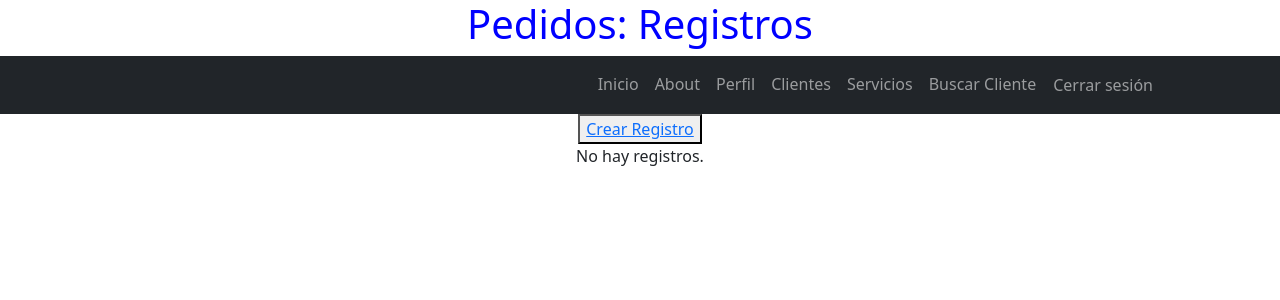
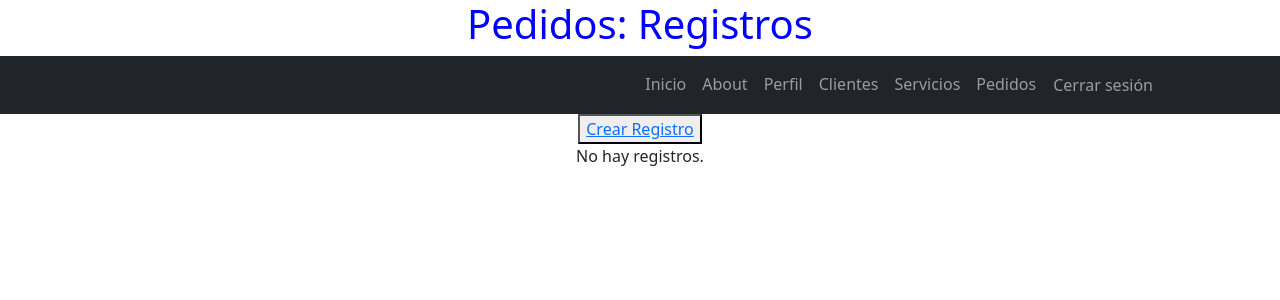
Before and after one commit to TZaRZion/Coderhouse-57830-MiltondelRio, a Django app: page /pedido/list/ in a window 1280 px wide. Shown: the top 300 px of the page. Run offline with Django 5.2, Linux system fonts and the light colour scheme; the visitor is signed in with stand-in values (Sample User, id 1); data that the repository does not hold is empty; some libraries are stand-ins or nearby versions.

Commit message:
mejorado de aspecto

```diff
--- a/project/servicios/templates/servicios/navbar.html
+++ b/project/servicios/templates/servicios/navbar.html
@@ -14,7 +14,7 @@
                     <li class="nav-item"><a class="nav-link" href="{% url 'servicios:perfil' %}">Perfil</a></li>
                     <li class="nav-item"><a class="nav-link" href="{% url 'servicios:cliente_list' %}">Clientes</a></li>
                     <li class="nav-item"><a class="nav-link" href="{% url 'servicios:servicio_list' %}">Servicios</a></li>
-                    <li class="nav-item"><a class="nav-link" href="{% url 'servicios:buscar_cliente' %}">Buscar Cliente</a></li>
+                    <li class="nav-item"><a class="nav-link" href="{% url 'servicios:pedido_list' %}">Pedidos</a></li>
                     <li class="nav-item">
                         <form action="{% url 'logout' %}" method="post" class="d-inline">
                             {% csrf_token %}
--- a/project/servicios/templates/servicios/pedido_list.html
+++ b/project/servicios/templates/servicios/pedido_list.html
@@ -6,7 +6,7 @@ Pedidos: Registros
 
 {% block main %}
     <button>
-        <a href="{% url 'pedido_create' %}">Crear Registro</a>
+        <a href="{% url 'servicios:pedido_create' %}">Crear Registro</a>
     </button>
     {% for object in object_list %}
         <p>
```
